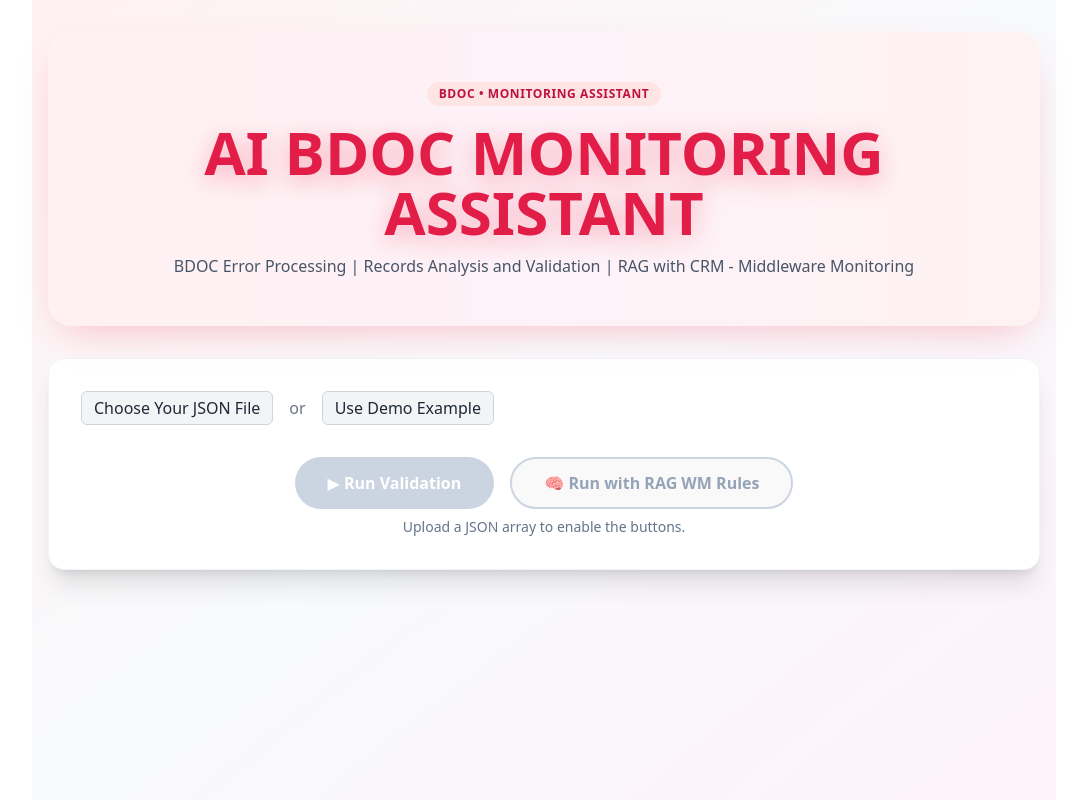
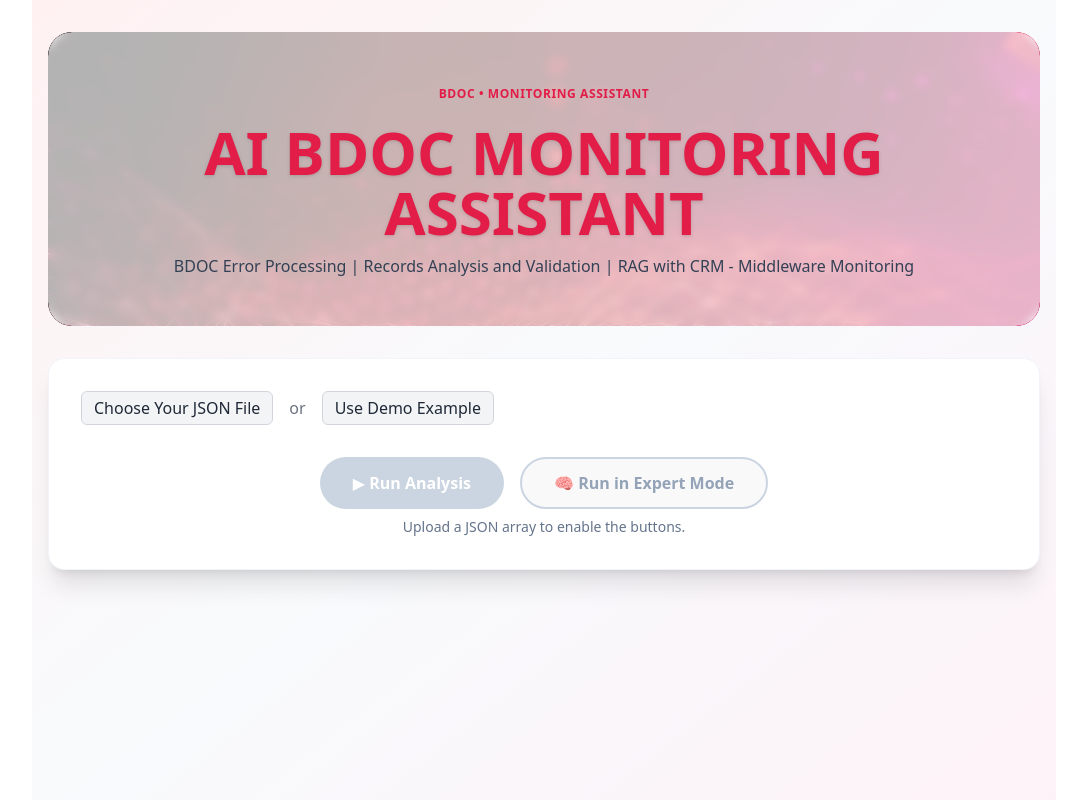
Before and after one commit to marcin4ever/ai-bdoc-assistant, a React (Vite) app in the folder frontend-react/: page / in a window 1280 px wide. Shown: the whole page, without its empty margins (96-1183 px from the left). Built offline with nearby package versions, Linux system fonts and the light colour scheme.

Commit message:
BDOC Assistant

```diff
--- a/frontend-react/src/App.tsx
+++ b/frontend-react/src/App.tsx
@@ -300,13 +300,6 @@ return (
                     ❌ {summary.error} {summary.error === 1 ? 'Error' : 'Errors'}
                   </p>
                 )}
-                {summary.avgScore && (
-                  <p className="text-gray-600 font-medium">
-                    {parseFloat(summary.avgScore) >= 8 ? '✅' :
-                     parseFloat(summary.avgScore) >= 5 ? '⚠️' : '❌'}{' '}
-                    Avg Score: {summary.avgScore}/10
-                  </p>
-                )}
               </div>
 
               <hr className="mb-4" />
@@ -345,15 +338,6 @@ return (
                         {result.status}
                       </span>
                     </span>
-
-                    {result.score !== undefined && result.score !== null && (
-                      <span>
-                        <span className="font-semibold">Score:</span>
-                        <span className="ml-1">
-                          {Number.isInteger(result.score) ? result.score : result.score.toFixed(1)}/10
-                        </span>
-                      </span>
-                    )}
                   </div>
 
                   <p className="mt-2 text-gray-700">{result.llm_reasoning}</p>
@@ -385,7 +369,7 @@ return (
                               : 'border-gray-300 hover:bg-red-100 hover:shadow-md'
                         }`}
                       >
-                        {result.rejected ? '❌ Rejected' : '❌ Reject'}
+                        {result.rejected ? '🗑️ Deleted' : '🗑️ Delete'}
                       </button>
 
                       <button
@@ -405,14 +389,14 @@ return (
                         onClick={() => handleFeedbackOpen(result.record_id as number)}
                         className="flex items-center gap-1 px-2 py-1 border border-gray-300 rounded-lg shadow hover:bg-yellow-100 hover:shadow-md transition text-sm"
                       >
-                        💬 Feedback
+                        🛠️ Fix
                       </button>
 
                       <button
                         onClick={() => handleEmail(result.record_id as number)}
                         className="flex items-center gap-1 px-2 py-1 border border-gray-300 rounded-lg shadow hover:bg-pink-100 hover:shadow-md transition text-sm"
                       >
-                        ✉️ Email
+                        ✉️ Escalate
                       </button>
 
                       <button
@@ -424,7 +408,7 @@ return (
                             : 'border-gray-300 hover:bg-gray-100 hover:shadow-md'
                         }`}
                       >
-                        {result.worklisted ? '📋 Added to Worklist' : '📋 Worklist'}
+                        {result.worklisted ? '❓ Unclear' : '❓ Undefined'}
                       </button>
 
                       <button
--- a/frontend-react/src/components/Header.tsx
+++ b/frontend-react/src/components/Header.tsx
@@ -1,18 +1,20 @@
-// src/components/Header.tsx
 export default function Header() {
   return (
-    <div className="relative overflow-hidden rounded-3xl bg-gradient-to-r from-rose-50 via-pink-50 to-red-50 shadow-[0_15px_40px_-15px_rgba(244,63,94,0.35)]">
-      <div className="px-6 py-12 md:px-10 text-center">
-        <span className="inline-flex items-center px-3 py-1 text-xs font-semibold tracking-wider uppercase rounded-full bg-rose-100 text-rose-700">
+    <div
+      className="relative overflow-hidden rounded-3xl bg-cover bg-center"
+      style={{ backgroundImage: "url('/BDOC_back_1.jpg')" }}
+    >
+      <div className="px-6 py-12 md:px-10 text-center bg-white/70 backdrop-blur-sm rounded-3xl">
+        <span className="inline-flex items-center px-3 py-1 text-xs font-semibold tracking-wider text-rose-600 uppercase rounded-full">
           BDOC • Monitoring Assistant
         </span>
 
-        <h1 className="mt-4 text-4xl md:text-6xl font-extrabold text-rose-600 drop-shadow-[0_6px_12px_rgba(244,63,94,0.4)]">
+        <h1 className="mt-4 text-4xl md:text-6xl font-extrabold text-rose-600 drop-shadow">
           AI BDOC MONITORING ASSISTANT
         </h1>
 
-        <p className="mt-3 text-slate-600">
-          BDOC Error Processing | Records Analysis and Validation |  RAG with CRM - Middleware Monitoring
+        <p className="mt-3 text-slate-700">
+          BDOC Error Processing | Records Analysis and Validation | RAG with CRM - Middleware Monitoring
         </p>
       </div>
     </div>
--- /dev/null
+++ b/frontend-react/src/components/Header_Rose.tsx
@@ -0,0 +1,20 @@
+// src/components/Header.tsx
+export default function Header() {
+  return (
+    <div className="relative overflow-hidden rounded-3xl bg-gradient-to-r from-rose-50 via-pink-50 to-red-50 shadow-[0_15px_40px_-15px_rgba(244,63,94,0.35)]">
+      <div className="px-6 py-12 md:px-10 text-center">
+        <span className="inline-flex items-center px-3 py-1 text-xs font-semibold tracking-wider uppercase rounded-full bg-rose-100 text-rose-700">
+          BDOC • Monitoring Assistant
+        </span>
+
+        <h1 className="mt-4 text-4xl md:text-6xl font-extrabold text-rose-600 drop-shadow-[0_6px_12px_rgba(244,63,94,0.4)]">
+          AI BDOC MONITORING ASSISTANT
+        </h1>
+
+        <p className="mt-3 text-slate-600">
+          BDOC Error Processing | Records Analysis and Validation |  RAG with CRM - Middleware Monitoring
+        </p>
+      </div>
+    </div>
+  );
+}
--- a/frontend-react/src/components/RunControls.tsx
+++ b/frontend-react/src/components/RunControls.tsx
@@ -21,7 +21,7 @@ export default function RunControls({ records, runValidation, isValidating }: Pr
               : "bg-rose-600 hover:bg-rose-700 shadow-lg hover:shadow-rose-300/60")
           }
         >
-          ▶︎ Run Validation
+          ▶︎ Run Analysis
         </button>
 
         <button
@@ -34,7 +34,7 @@ export default function RunControls({ records, runValidation, isValidating }: Pr
               : "border-rose-500 text-rose-600 hover:bg-rose-50 shadow")
           }
         >
-          🧠 Run with RAG WM Rules
+          🧠 Run in Expert Mode
         </button>
       </div>
 
--- /dev/null
+++ b/frontend-react/src/components/UploadSection init horizontal.tsx
@@ -0,0 +1,28 @@
+import React from 'react';
+
+interface UploadSectionProps {
+    handleFileChange: (e: React.ChangeEvent<HTMLInputElement>) => void;
+    loadDemoFile: () => void;
+}
+
+const UploadSection: React.FC<UploadSectionProps> = ({ handleFileChange, loadDemoFile }) => {
+    return (
+        <div className="flex items-center gap-4 mb-4">
+            <label className="cursor-pointer bg-gray-100 hover:bg-gray-200 text-gray-800 px-3 py-1 rounded-md border border-gray-300">
+                Choose Your JSON File
+                <input type="file" accept="application/json" onChange={handleFileChange} hidden />
+            </label>
+
+            <span className="text-gray-500 font-medium">or</span>
+
+            <button
+                onClick={loadDemoFile}
+                className="bg-gray-100 hover:bg-gray-200 text-gray-800 font-normal px-3 py-1 rounded-md border border-gray-300"
+            >
+                Use Demo Example
+            </button>
+        </div>
+    );
+};
+
+export default UploadSection;
```
Also changed, not shown: frontend-react/public/BDOC_back_1.jpg (added).
